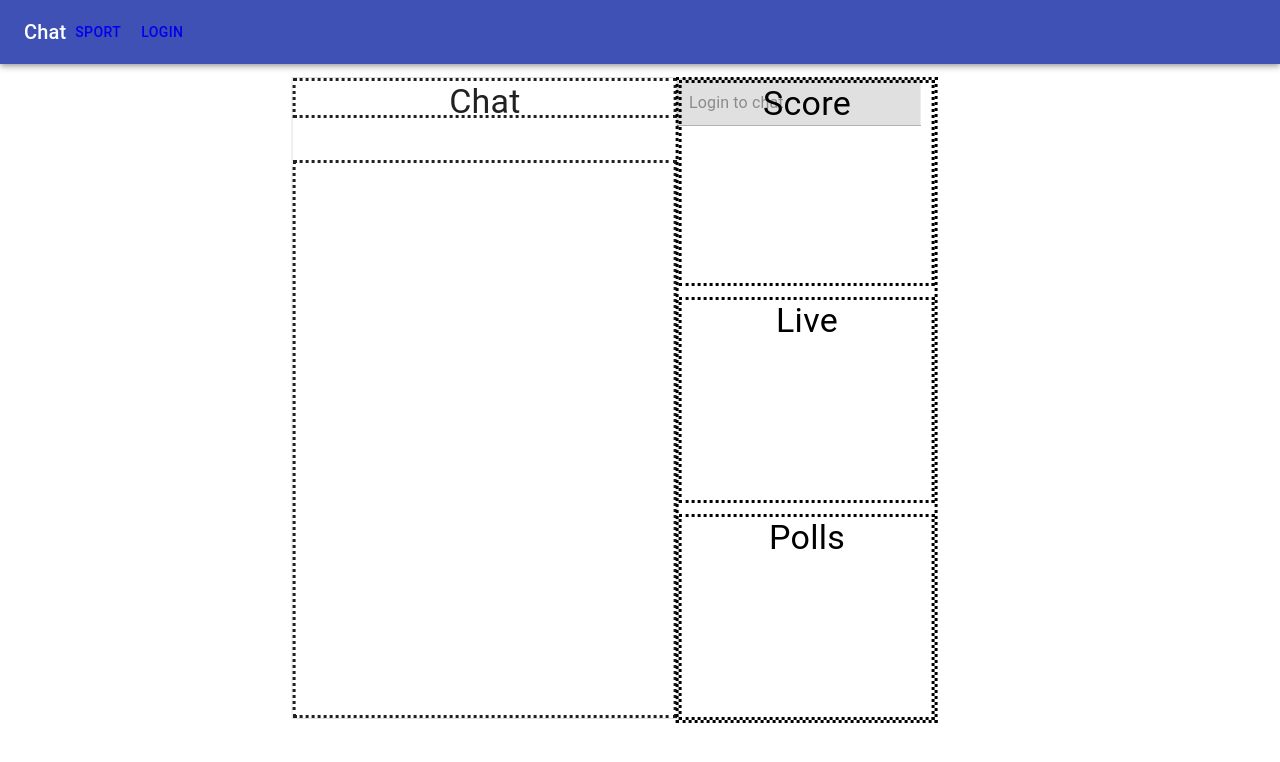
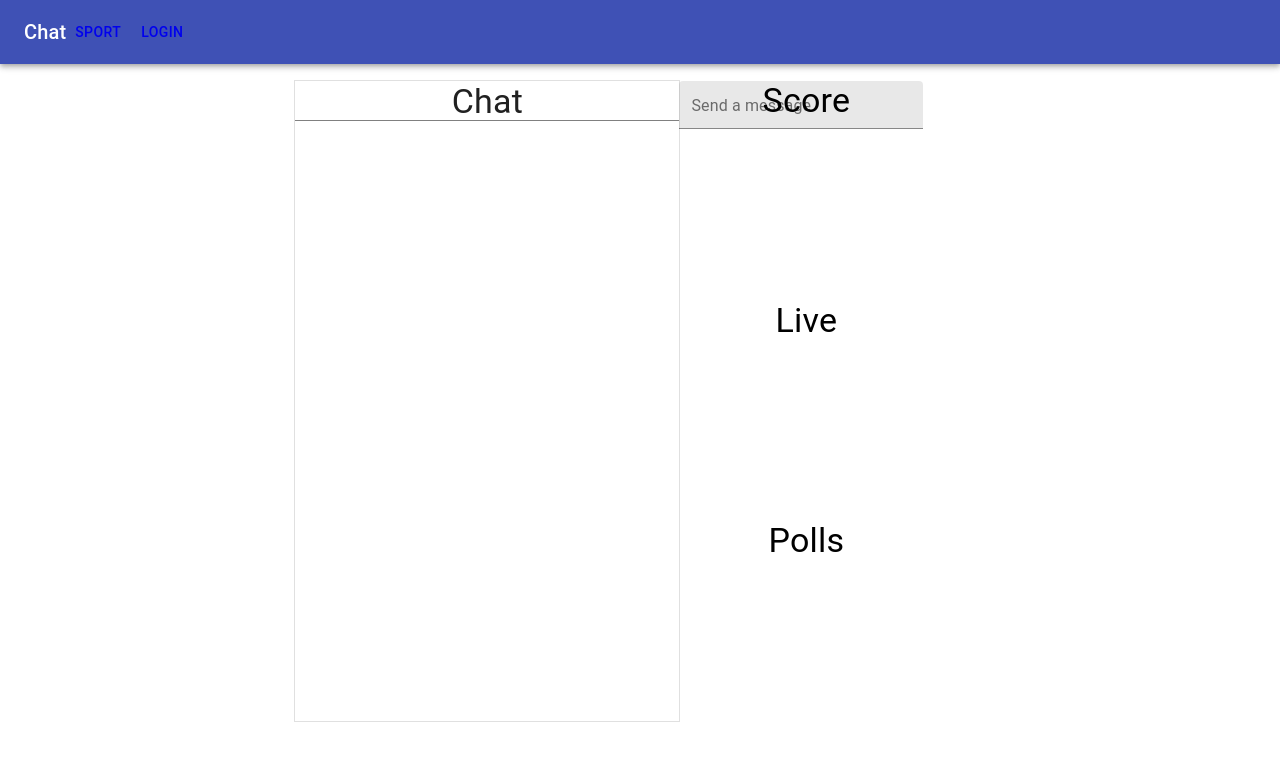
Before and after one commit to jyotirsai/chat-app, a React (Create React App) app in the folder client/: page / in a window 1280 px wide. Shown: the top 762 px of the page. Built offline with nearby package versions, Linux system fonts and the light colour scheme.

Commit message:
dont allow non blank values

```diff
--- a/client/src/components/Channel/Channel.css
+++ b/client/src/components/Channel/Channel.css
@@ -8,7 +8,6 @@
 }
 
 .sidebar {
-  border-style: dotted;
   height: 80vh;
   width: 20vw;
   display: flex;
--- a/client/src/components/Chat/Chat.js
+++ b/client/src/components/Chat/Chat.js
@@ -1,7 +1,15 @@
-import React, {useState, useRef, useEffect} from 'react'
-import './Chat.css'
-import {Paper, Typography, Grid, TextField, List, ListItem, ListItemText} from '@material-ui/core'
-import {makeStyles} from "@material-ui/styles"
+import React, { useState, useRef, useEffect } from "react";
+import "./Chat.css";
+import {
+  Paper,
+  Typography,
+  Grid,
+  TextField,
+  List,
+  ListItem,
+  ListItemText,
+} from "@material-ui/core";
+import { makeStyles } from "@material-ui/styles";
 
 const useStyles = makeStyles({
   chatPaper: {
@@ -14,80 +22,100 @@ const useStyles = makeStyles({
   },
   chatTitle: {
     height: "5vh",
-        borderStyle: "dotted",
+    borderBottom: "1px solid grey",
   },
   chatBox: {
     height: "69.69vh",
-        borderStyle: "dotted",
     wordBreak: "break-all",
     overflow: "hidden",
-        '&:hover': {
+    "&:hover": {
       overflowY: "scroll",
     },
   },
   chatListItem: {
     overflowWrap: "break-word",
-    }
-})
+  },
+});
 const Chat = () => {
   const classes = useStyles();
   const [messageItem, setMessageItem] = useState("");
   const [messageArray, setMessageArray] = useState([]);
 
-    const notLoggedIn = true;
+  const notLoggedIn = false;
   let textfieldLabel = "Send a message";
 
   if (notLoggedIn) {
-        textfieldLabel = "Login to chat"
+    textfieldLabel = "Login to chat";
   }
 
   const handleChange = (event) => {
     setMessageItem(event.target.value);
-    }
+  };
 
   const submit = (event) => {
-        if (event.key === 'Enter') {
+    if (messageItem && event.key === "Enter") {
       setMessageArray((prevMsgs) => {
         return [...prevMsgs, messageItem];
       });
       setMessageItem("");
     }
-    }
+  };
 
-    const messagesEndRef = useRef(null)
+  const messagesEndRef = useRef(null);
 
   const scrollToBottom = () => {
-      messagesEndRef.current.scrollIntoView({ behavior: "smooth" })
-    }
+    messagesEndRef.current.scrollIntoView({ behavior: "smooth" });
+  };
 
   useEffect(scrollToBottom, [messageArray]);
 
   return (
     <div className="chat-styles">
       <Paper className={classes.chatPaper} square variant="outlined">
-            <Grid className={classes.chatGrid} container justify="space-between" direction="column">
+        <Grid
+          className={classes.chatGrid}
+          container
+          justify="space-between"
+          direction="column"
+        >
           <Grid item className={classes.chatTitle}>
-                    <Typography variant="h4" align="center">Chat</Typography>
+            <Typography variant="h4" align="center">
+              Chat
+            </Typography>
           </Grid>
-                <Grid container item className={classes.chatBox} alignItems="flex-end">
+          <Grid
+            container
+            item
+            className={classes.chatBox}
+            alignItems="flex-end"
+          >
             <List dense>
               {messageArray.map((msg, id) => (
                 <ListItem key={id} className={classes.chatListItem}>
-                            <ListItemText >
+                  <ListItemText>
                     <Typography variant="body1">Jyotir: {msg}</Typography>
                   </ListItemText>
                 </ListItem>
               ))}
-                    <div ref={messagesEndRef}/>
+              <div ref={messagesEndRef} />
             </List>
           </Grid>
-                <Grid item >
-                    <TextField disabled={notLoggedIn} value={messageItem} onChange={handleChange} onKeyPress={submit} size="small" fullWidth variant="filled" label={textfieldLabel}></TextField>
+          <Grid item>
+            <TextField
+              disabled={notLoggedIn}
+              value={messageItem}
+              onChange={handleChange}
+              onKeyPress={submit}
+              size="small"
+              fullWidth
+              variant="filled"
+              label={textfieldLabel}
+            ></TextField>
           </Grid>
         </Grid>
       </Paper>
     </div>
-    )
-}
+  );
+};
 
-export default Chat
+export default Chat;
--- a/client/src/components/Live/Live.css
+++ b/client/src/components/Live/Live.css
@@ -1,4 +1,3 @@
 .live-styles {
-  border-style: dotted;
   height: 25vh;
 }
--- a/client/src/components/LogIn/LogIn.js
+++ b/client/src/components/LogIn/LogIn.js
@@ -1,4 +1,4 @@
-import React from "react";
+import React, { useState } from "react";
 import {
   Card,
   CardActions,
@@ -17,11 +17,15 @@ const useStyles = makeStyles({
 
 const LogIn = () => {
   const classes = useStyles();
+  const [username, setUsername] = useState("");
   return (
     <Card className={classes.root}>
       <CardContent>
         <Typography>Username</Typography>
-        <TextField />
+        <TextField
+          value={username}
+          onChange={(event) => setUsername(event.target.value)}
+        />
       </CardContent>
       <CardActions>
         <Button>Log In</Button>
--- a/client/src/components/Main/Main.css
+++ /dev/null
@@ -1,17 +0,0 @@
-.position {
-  position: absolute;
-  left: 43%;
-  top: 50%;
-  -webkit-transform: translate(-40%, -50%);
-  transform: translate(-40%, -50%);
-  display: flex;
-}
-
-.sidebar {
-  border-style: dotted;
-  height: 80vh;
-  width: 20vw;
-  display: flex;
-  flex-direction: column;
-  justify-content: space-between;
-}
--- a/client/src/components/Main/Main.js
+++ b/client/src/components/Main/Main.js
@@ -2,17 +2,12 @@ import React from "react";
 import Channel from "../Channel/Channel";
 import LogIn from "../LogIn/LogIn";
 import { Switch, Route } from "react-router-dom";
-import "./Main.css";
 
 const Main = () => {
   return (
     <Switch>
-      <Route exact path="/">
-        <Channel />
-      </Route>
-      <Route>
-        <LogIn />
-      </Route>
+      <Route exact path="/" component={Channel} />
+      <Route path="/login" component={LogIn} />
     </Switch>
   );
 };
--- a/client/src/components/Poll/Poll.css
+++ b/client/src/components/Poll/Poll.css
@@ -1,4 +1,3 @@
 .poll-styles {
-  border-style: dotted;
   height: 25vh;
 }
--- a/client/src/components/Score/Score.css
+++ b/client/src/components/Score/Score.css
@@ -1,4 +1,3 @@
 .score-styles {
-  border-style: dotted;
   height: 25vh;
 }
```
Lines whose indentation alone changed are shown as unchanged.
